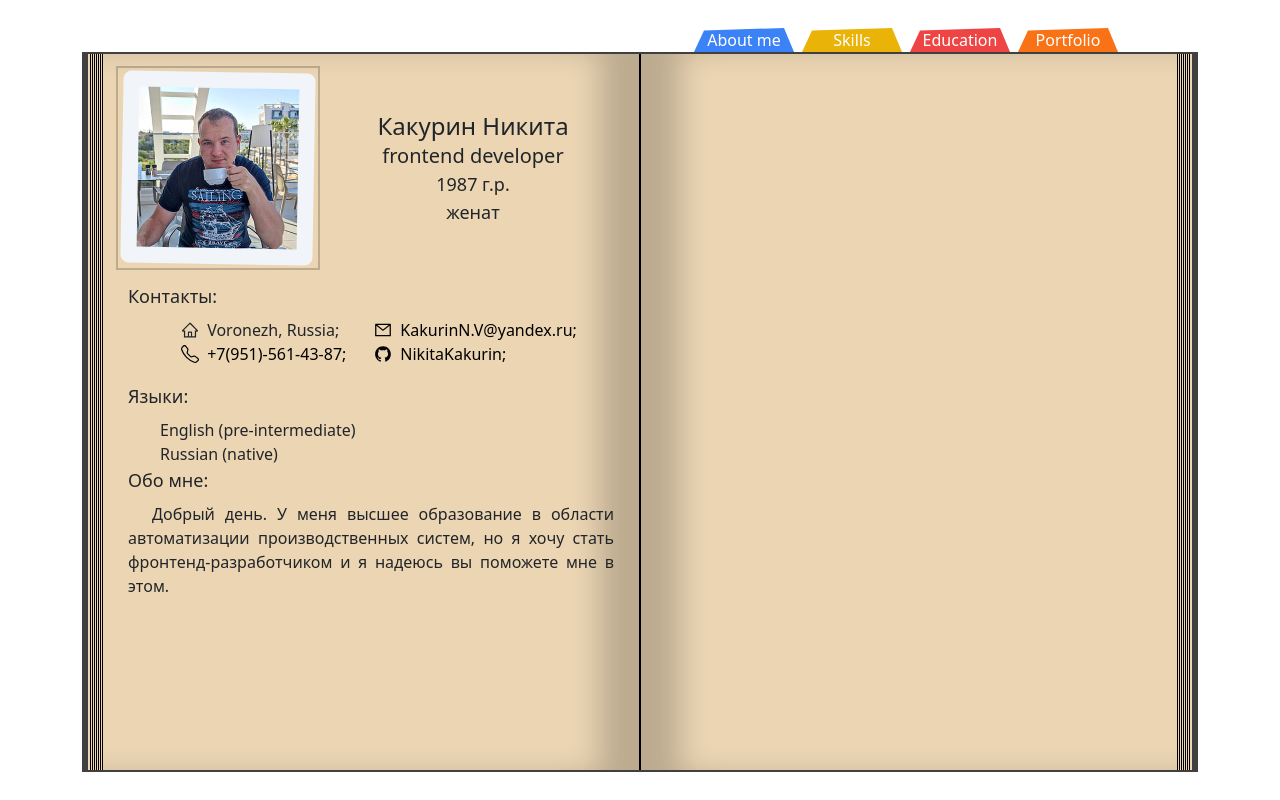
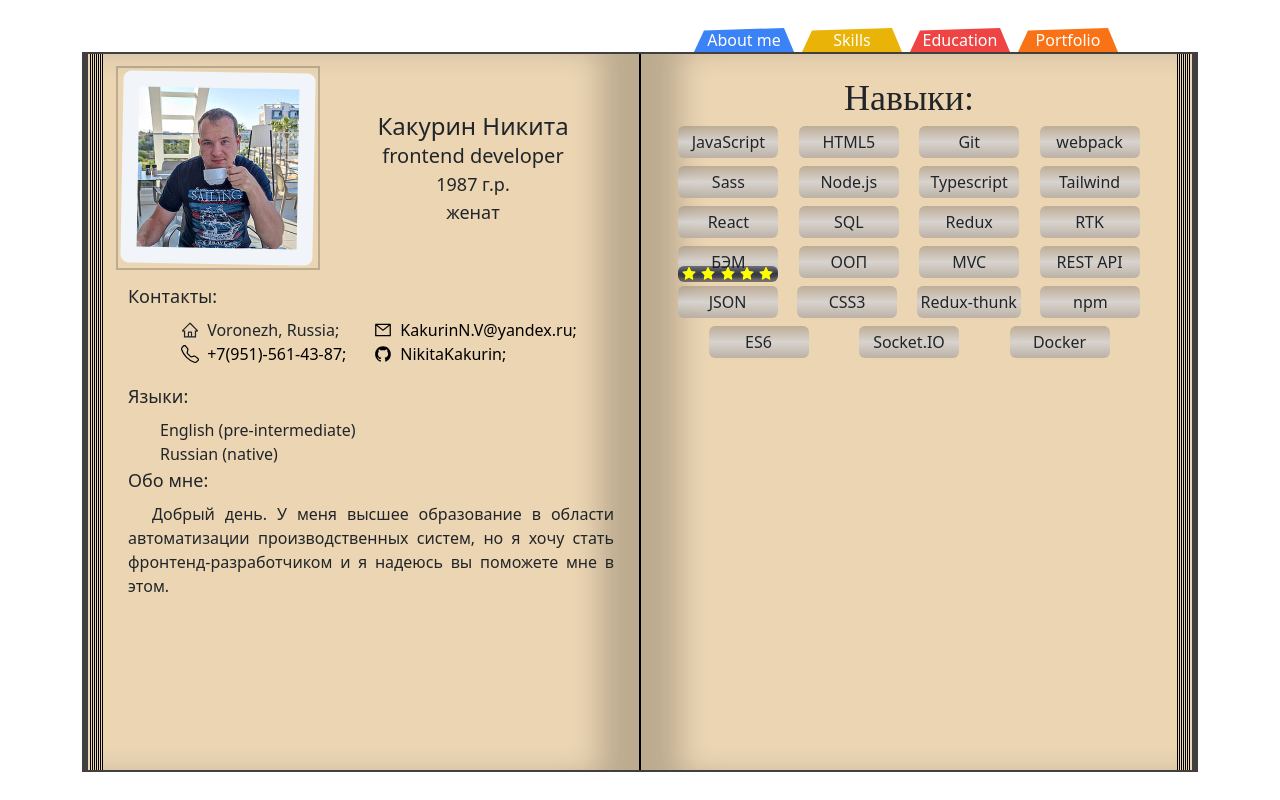
Before and after one commit to NikitaKakurin/react-cv, a React (Create React App) app: page / in a window 1280 px wide. Built offline with nearby package versions, Linux system fonts and the light colour scheme.

Commit message:
feat: add skills

```diff
--- a/src/components/RightPage.tsx
+++ b/src/components/RightPage.tsx
@@ -1,3 +1,5 @@
+import Skills from './Skills';
+
 export default function RightPage() {
-  return <div className="w-[50%] border-x-[1px] border-black px-[1px] shadow-rightPage"></div>;
+  return <Skills></Skills>;
 }
--- /dev/null
+++ b/src/components/Skills.tsx
@@ -0,0 +1,33 @@
+import { skillsLevel } from 'data/skills';
+import React, { useEffect, useState } from 'react';
+import SkillsItem from './SkillsItem';
+
+export default function Skills() {
+  const skillsData = Object.entries(skillsLevel);
+  const skillsCount = skillsData.length;
+  const [indexShowTooltip, setIndexShowTooltip] = useState(0);
+  useEffect(() => {
+    const showTooltipInterval = setInterval(() => {
+      setIndexShowTooltip(Math.floor(Math.random() * skillsCount));
+    }, 3000);
+
+    // return () => {
+
+    // };
+  }, []);
+
+  return (
+    <div className="w-[50%] border-x-[1px] border-black px-[1px] shadow-rightPage">
+      <div className="p-4">
+        <h2 className="text-center font-marck text-4xl">Навыки:</h2>
+        <div className="flex flex-wrap items-center justify-evenly gap-2">
+          {skillsData.map(([skill, stars], index) => (
+            <SkillsItem stars={stars} key={index} isShow={index === indexShowTooltip}>
+              {skill}
+            </SkillsItem>
+          ))}
+        </div>
+      </div>
+    </div>
+  );
+}
--- /dev/null
+++ b/src/components/SkillsItem.tsx
@@ -0,0 +1,31 @@
+import React from 'react';
+import { AiFillStar, AiOutlineStar } from 'react-icons/ai';
+
+interface IProps {
+  stars: number;
+  children: string;
+  isShow: boolean;
+}
+
+export default function SkillsItem({ children, stars, isShow }: IProps) {
+  const getStars = (stars: number): JSX.Element[] => {
+    const arr: JSX.Element[] = [];
+    for (let i = 1; i <= 5; i++) {
+      arr.push(i <= stars ? <AiFillStar color="yellow" /> : <AiOutlineStar color="yellow" />);
+    }
+    return arr;
+  };
+
+  return (
+    <div className="pointer group relative inline min-w-[100px] cursor-pointer rounded-md bg-gradient-to-b from-stone-500/40 via-stone-300/90 to-stone-400/70 py-1 px-1 text-center">
+      <div
+        className={`${
+          isShow ? 'max-h-full max-w-full' : 'max-h-0 max-w-0'
+        } group-hover:opacity-1 absolute bottom-9 left-0 flex max-h-0 w-full max-w-0 items-center justify-evenly rounded-md bg-gradient-to-b from-slate-900/50 via-slate-900/80 to-slate-900/50 duration-300 group-hover:max-h-full group-hover:max-w-full`}
+      >
+        {getStars(stars)}
+      </div>
+      <span>{children}</span>
+    </div>
+  );
+}
--- /dev/null
+++ b/src/data/skills.ts
@@ -0,0 +1,25 @@
+export const skillsLevel = {
+  JavaScript: 5,
+  HTML5: 4,
+  Git: 3,
+  webpack: 3,
+  Sass: 4,
+  'Node.js': 2,
+  Typescript: 3,
+  Tailwind: 4,
+  React: 3,
+  SQL: 2,
+  Redux: 3,
+  RTK: 3,
+  БЭМ: 4,
+  ООП: 4,
+  MVC: 4,
+  'REST API': 4,
+  JSON: 5,
+  CSS3: 4,
+  'Redux-thunk': 3,
+  npm: 3,
+  ES6: 5,
+  'Socket.IO': 4,
+  Docker: 2,
+};
```
